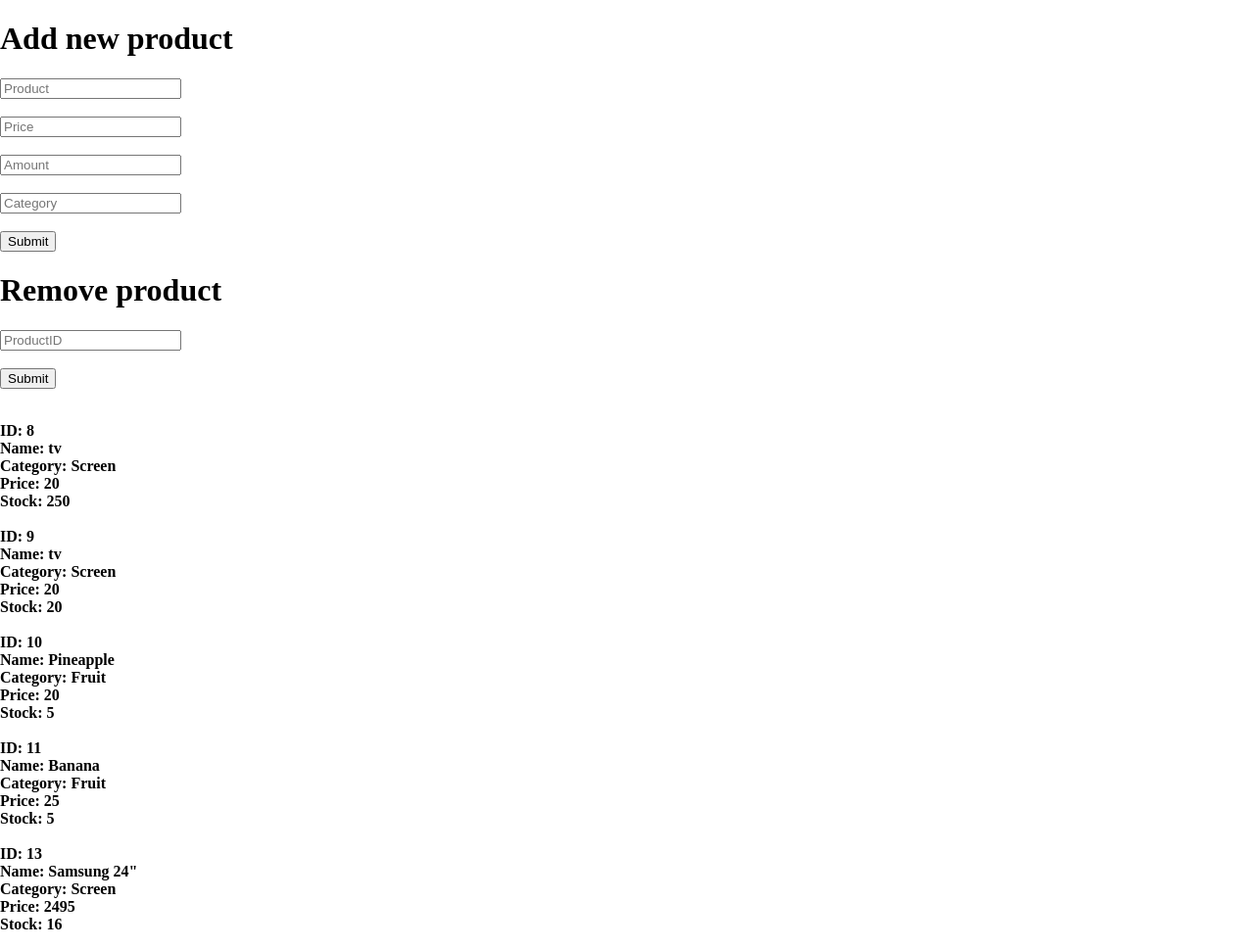
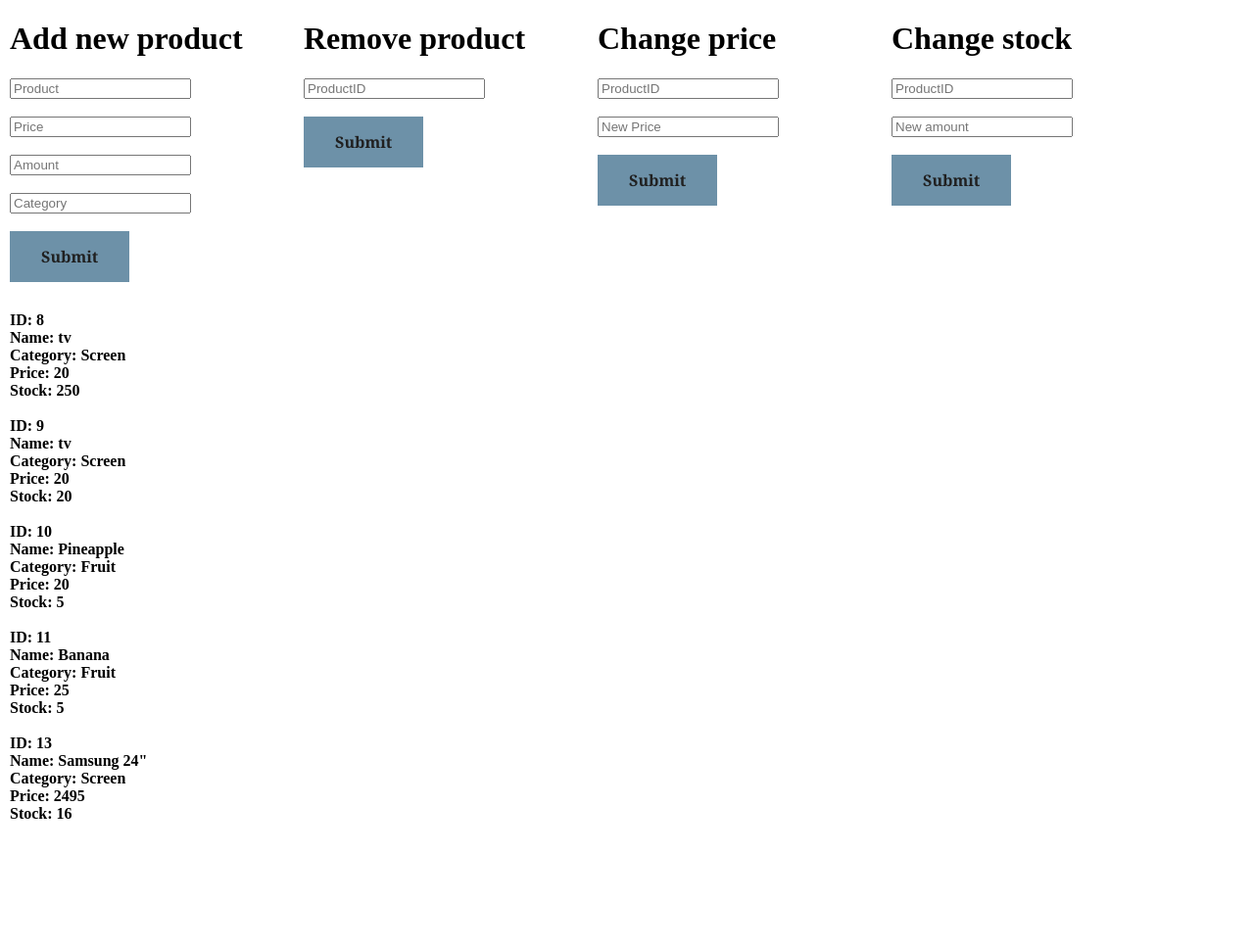
Before and after one commit to oskar-dah/Database, a PHP site: page /manageProducts.php in a window 1280 px wide. Shown: the part 53-1022 px from the top of the page at 98% size. After the commit the page ends 889 px from the top, so only its background shows below. Run offline with PHP 8.4, Linux system fonts and the light colour scheme; data comes from the database, SQL or seed files in the repository; some libraries are stand-ins or nearby versions.

Commit message:
Manage account almost done, remove left to finnish, searching not yet done

```diff
--- a/design/index.css
+++ b/design/index.css
@@ -50,3 +50,28 @@ ul.navbar li a{
    color: inherit;
    text-decoration: none;
 }
+
+.menu1{
+  width: 250px;
+  margin-left:10px;
+  float: left;
+}
+
+.menu2{
+  width: 250px;
+  margin-left:50px;
+  float: left;
+}
+
+.printout{
+  margin-left:10px;
+  margin-top: 300px;
+}
+
+.search{
+  float:right;
+  width: 500px;
+  height: 500px;
+
+  margin-right: 100px;
+}
--- a/includes/addProd.php
+++ b/includes/addProd.php
@@ -27,7 +27,7 @@
   mysqli_report(MYSQLI_REPORT_ERROR | MYSQLI_REPORT_STRICT);
   mysqli_query($conn, $sql);
 
-  header("Location: ../index.php?submit=success");
+  header("Location: ../manageProducts.php?submit=success");
   //Källor
   //https://stackoverflow.com/questions/18733545/selected-value-get-from-db-into-dropdown-select-box-option-using-php-mysql-error
 ?>
--- a/manageProducts.php
+++ b/manageProducts.php
@@ -35,6 +35,7 @@ else{
 	echo "</ul>";
 }
 ?>
+<div class = "menu1">
 <h1>Add new product</h1>
 
 <form action = "includes/addProd.php" method = "POST">
@@ -47,18 +48,87 @@ else{
 
   <input type="text" name="category" placeholder="Category"><br><br>
 
-  <button type="submit" value="Submit"> Submit </button>
+  <button class = "button" type="submit" value="Submit"> Submit </button>
 </form>
+</div>
 
+<div class = "menu2">
 <h1>Remove product</h1>
 
 <form action = "includes/removeProd.php" method = "POST">
 
-  <input type="text" name="productID" placeholder="ProductID"><br><br>
+  <input type="text" name="remProductID" placeholder="ProductID"><br><br>
 
-  <button type="submit" value="Submit"> Submit </button>
+  <button name = "removeB" class="button" type="submit" value="Submit"> Submit </button>
 </form>
+</div>
 
+<div class = "menu2">
+<h1>Change price</h1>
+
+<form action = "includes/changePrice.php" method = "POST">
+
+  <input type="text" name="pProductID" placeholder="ProductID"><br><br>
+
+  <input type="text" name="newPrice" placeholder="New Price"><br><br>
+
+  <button name = "priceB" class="button" type="submit" value="Submit"> Submit </button>
+</form>
+</div>
+
+<div class = "menu2">
+<h1>Change stock</h1>
+
+<form action = "includes/changeStock.php" method = "POST">
+
+  <input type="text" name="amProductID" placeholder="ProductID"><br><br>
+
+  <input type="text" name="newAmount" placeholder="New amount"><br><br>
+
+  <button name = "stockB" class="button" type="submit" value="Submit"> Submit </button>
+</form>
+</div>
+<!--
+<div class = "menu2">
+<h1>Change category</h1>
+
+<form action = "manageProducts.php" method = "POST">
+
+  <input type="text" name="catProductID" placeholder="ProductID"><br><br>
+
+  <input type="text" name="newCategory" placeholder="New category"><br><br>
+
+  <button name = "categoryB" class="button" type="submit" value="Submit"> Submit </button>
+</form>
+</div>
+-->
+<?php/*
+	if(isset($_POST["addB"])){
+		//echo "ADDDDDDDDDDDDDDDDDDDDDDDDDDDDDDDDDDDDDDDDDDDDDDDDDDDDDD";
+		//name, price, amount, category
+		addProd($_POST["addProducts"], $_POST["addPrice"], $_POST["addAmount"], $_POST["addCategory"]);
+	}else if(isset($_POST["removeB"])){
+		//echo "REMOVEEEEEEEEEEEEEEEEEEEEEEEEEEEEEEEEEEEEEEEEEEEEEEEEEE";
+		//id
+		//$id = $_POST("remProductID");
+		//removeProd($id);
+		test();
+	}else if(isset($_POST["priceB"])){
+		//echo "PRICEEEEEEEEEEEEEEEEEEEEEEEEEEEEEEEEEEEEEEEEEEEEEEEEEEE";
+		//id, price
+		changePrice($_POST["pProductID"], $_POST["newPrice"]);
+	}else if(isset($_POST["stockB"])){
+		//echo "STOCKKKKKKKKKKKKKKKKKKKKKKKKKKKKKKKKKKKKKKKKKKKKKKKKKKK";
+		//id amount
+		changeStock($_POST["amProductID"], $_POST["newAmount"]);
+	}else if(isset($_POST["categoryB"])){
+		//echo "CATEGORYYYYYYYYYYYYYYYYYYYYYYYYYYYYYYYYYYYYYYYYYYYYYYYY";
+		//id cat
+		changeCat($_POST["catProductID"], $_POST["newCategory"]);
+	}
+*/
+?>
+<div class = "printout">
 <b>
 <p>
 <?php
@@ -78,6 +148,6 @@ else{
 ?>
 </p>
 </b>
-
+</div>
 </body>
 </html>
```
Also changed, not shown: includes/changePrice.php (added, +12 -0 lines), includes/changeStock.php (added, +12 -0 lines), includes/removeProd.php (+8 -3 lines), index.php (+24 -28 lines).
